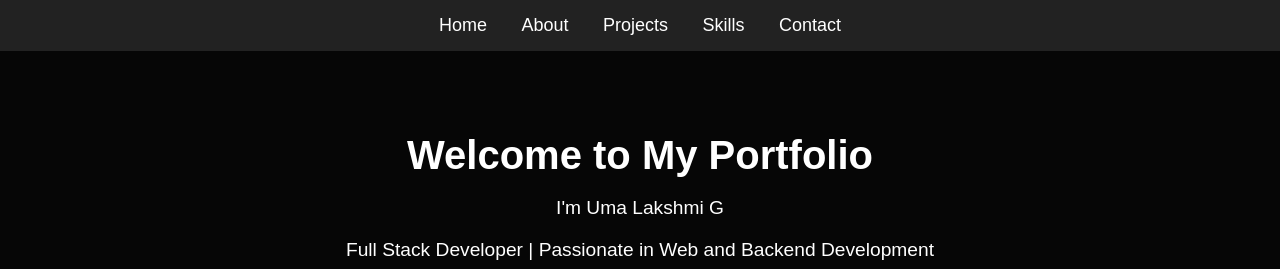
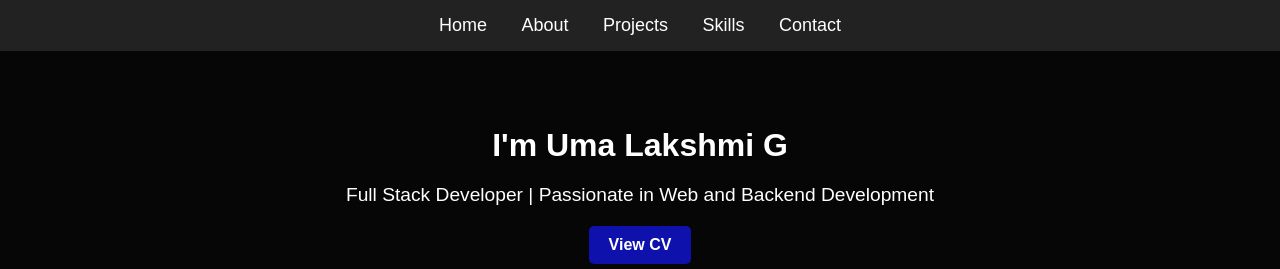
Before and after one commit to umalakshmi29/Portfolio, a plain HTML site: page index.html in a window 1280 px wide. Shown: the top 269 px of the page. Drawn offline with Linux system fonts and the light colour scheme.

Commit message:
Update index.html

```diff
--- a/index.html
+++ b/index.html
@@ -23,8 +23,7 @@
 
     <section id="home" class="hero">
         <div class="container">
-            <h1>Welcome to My Portfolio</h1>
-            <p>I'm Uma Lakshmi G</p>
+            <h2>I'm Uma Lakshmi G</h2>
             <p>Full Stack Developer | Passionate in Web and Backend Development</p>
             <a href="Resume_uma.pdf" class="button" target="_blank" style=" display: inline-block; padding: 10px 20px; background-color: #0e11ac; color: white; text-decoration: none; border-radius: 5px; font-weight: bold; transition: background-color 0.3s ease; ">View CV</a>
             <div class="social-buttons">
```
